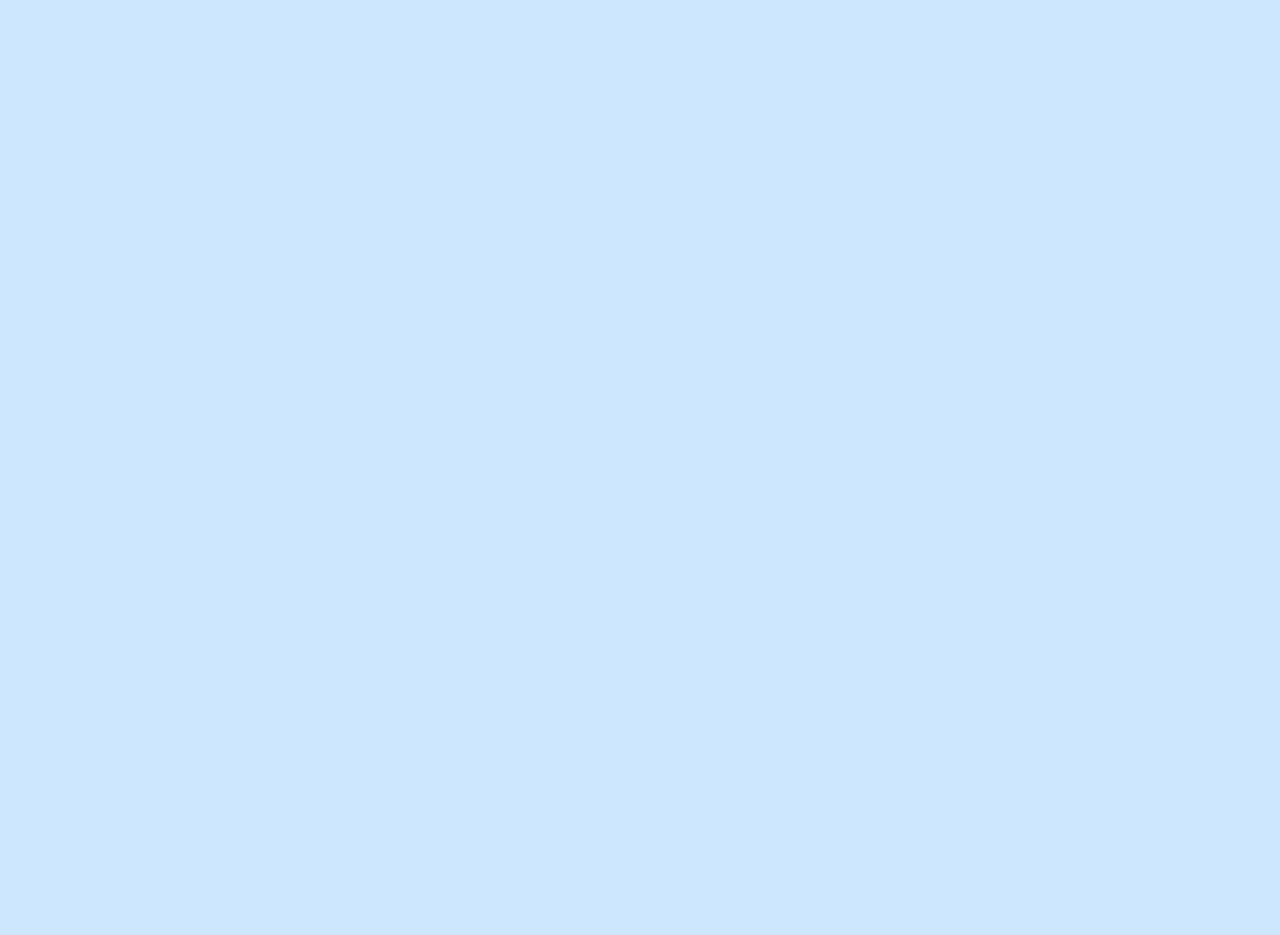
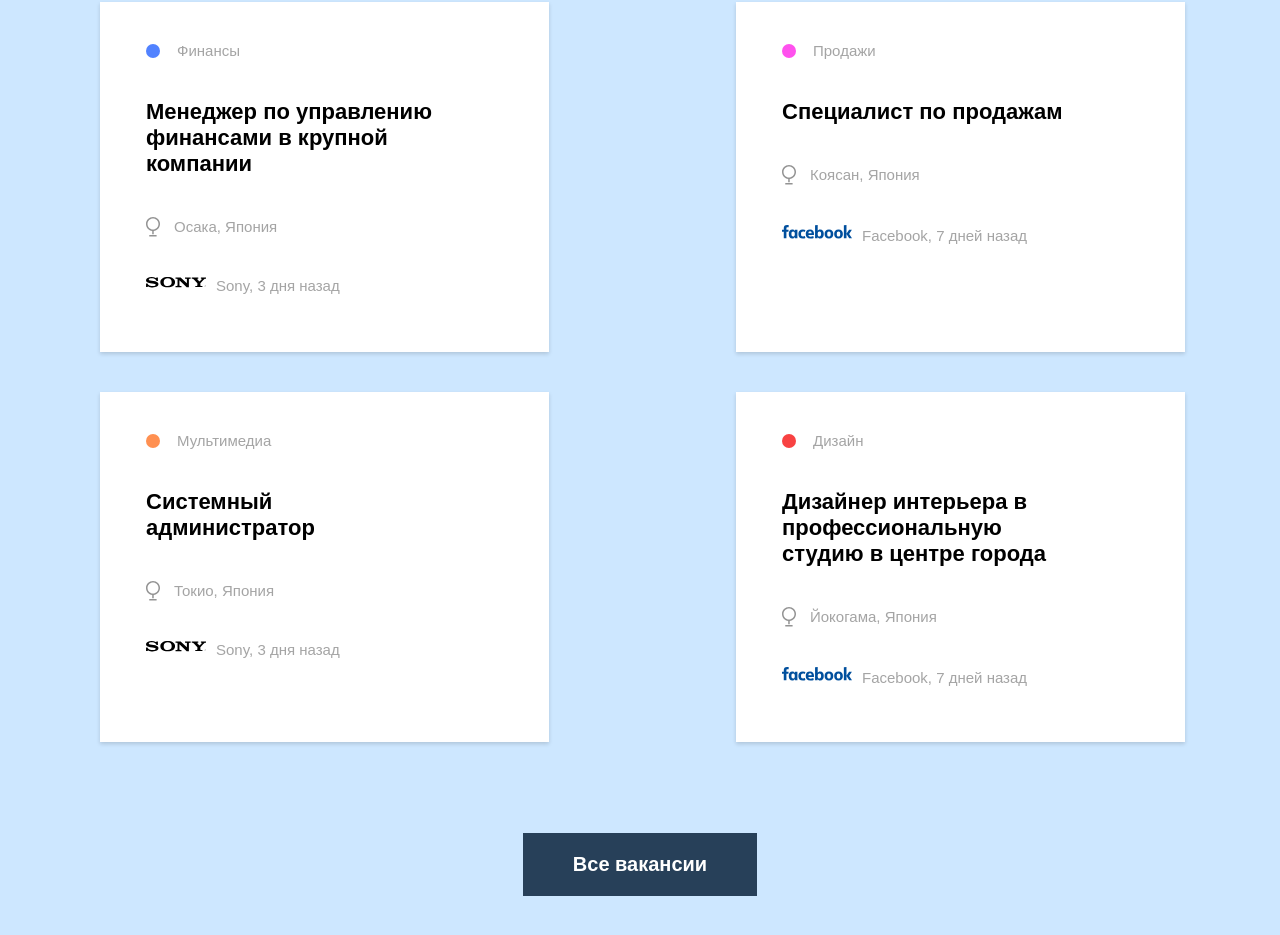
Before and after one commit to Olhaj/React, a React (Vite) app in the folder MY PROJECTS/cooljob/: page / in a window 1280 px wide. Shown: the part 1879-2814 px from the top of the page. Before the commit the page ends 1777 px from the top, so only its background shows below. Built offline with nearby package versions, Linux system fonts and the light colour scheme.

Commit message:
Job vacancy cards, their styles, and the section itself have been created.

```diff
--- a/MY PROJECTS/cooljob/src/components/searchBar/styles.module.css
+++ b/MY PROJECTS/cooljob/src/components/searchBar/styles.module.css
@@ -75,7 +75,7 @@
   position: absolute;
   z-index: -1;
   top: -32px;
-  right: 15px;
+  right: 0;
   bottom: 0;
   width: 47%;
   height: auto;
--- a/MY PROJECTS/cooljob/src/components/vacancyCard/index.jsx
+++ b/MY PROJECTS/cooljob/src/components/vacancyCard/index.jsx
@@ -1,5 +1,103 @@
+import styles from "./styles.module.css";
+
+import location from "../../assets/icons/location_gray.svg";
+import sony from "../../assets/icons/sony_black.svg";
+import facebook from "../../assets/icons/facebook_blue.svg";
+import coca_cola from "../../assets/icons/coca_cola_red.svg";
+
 function VacancyCard() {
-  return <></>;
+  const newVacancy = [
+    {
+      id: 1,
+      color: "#5182ff",
+      category: "Финансы",
+      title: "Менеджер по управлению финансами в крупной компании",
+      icon: location,
+      geolocation: "Осака, Япония",
+      image: sony,
+      data: "Sony, 3 дня назад",
+    },
+    {
+      id: 2,
+      color: "#ff51ee",
+      category: "Продажи",
+      title: "Специалист по продажам",
+      icon: location,
+      geolocation: "Коясан, Япония",
+      image: facebook,
+      data: "Facebook, 7 дней назад",
+    },
+    {
+      id: 3,
+      color: "#58D94D",
+      category: "Служба поддержки",
+      title: "Оператор колл центра",
+      icon: location,
+      geolocation: "Томаму, Япония",
+      image: coca_cola,
+      data: "CocaCola, 1 день назад",
+    },
+    {
+      id: 4,
+      color: "#FF9051",
+      category: "Мультимедиа",
+      title: "Системный администратор",
+      icon: location,
+      geolocation: "Токио, Япония",
+      image: sony,
+      data: "Sony, 3 дня назад",
+    },
+    {
+      id: 5,
+      color: "#F84242",
+      category: "Дизайн",
+      title: "Дизайнер интерьера в профессиональную студию в центре города",
+      icon: location,
+      geolocation: "Йокогама, Япония",
+      image: facebook,
+      data: "Facebook, 7 дней назад",
+    },
+    {
+      id: 6,
+      color: "#383838",
+      category: "Грузоперевозки",
+      title: "Водитель на дальние дистанции",
+      icon: location,
+      geolocation: "Кобе. Япония",
+      image: coca_cola,
+      data: "CocaCola, 1 день назад",
+    },
+  ];
+
+  return (
+    <div className={styles.vacancy_card}>
+      {newVacancy.map((vacancy) => {
+        return (
+          <div className={styles.vacancy_box} key={vacancy.id} {...vacancy}>
+            <div className={styles.vacancy_dot}>
+              <div
+                className={styles.dot}
+                style={{
+                  backgroundColor: vacancy.color,
+                  border: vacancy.color,
+                }}
+              ></div>
+              <span>{vacancy.category}</span>
+            </div>
+            <h4>{vacancy.title}</h4>
+            <div className={styles.vacancy_location}>
+              <img src={vacancy.icon} alt="icon" />
+              <span>{vacancy.geolocation}</span>
+            </div>
+            <div className={styles.vacancy_data}>
+              <img src={vacancy.image} alt="image" />
+              <span>{vacancy.data}</span>
+            </div>
+          </div>
+        );
+      })}
+    </div>
+  );
 }
 
 export default VacancyCard;
--- a/MY PROJECTS/cooljob/src/components/vacancyCard/styles.module.css
+++ b/MY PROJECTS/cooljob/src/components/vacancyCard/styles.module.css
@@ -0,0 +1,75 @@
+.vacancy_card {
+  display: grid;
+  grid-template-columns: repeat(3, 1fr);
+  grid-template-rows: repeat(2, 1fr);
+  grid-column-gap: 187px;
+  grid-row-gap: 40px;
+  flex-wrap: nowrap;
+  transition:
+    transform 180ms ease,
+    box-shadow 180ms ease;
+}
+
+.vacancy_box {
+  width: 449px;
+  height: 350px;
+  padding: 40px 116px 40px 46px;
+  background-color: #ffffff;
+  box-shadow: 0 2px 4px #00000026;
+  cursor: pointer;
+}
+
+.vacancy_box:hover {
+  transform: scale(1.04);
+  box-shadow: 0 6px 14px rgb(0 0 0 / 14%);
+}
+
+.vacancy_dot,
+.vacancy_location,
+.vacancy_data {
+  display: flex;
+  align-items: center;
+}
+
+.vacancy_dot {
+  padding-bottom: 40px;
+  gap: 17px;
+}
+
+.dot {
+  width: 14px;
+  height: 14px;
+  border-radius: 50%;
+  border: 2px solid #5182ff;
+  background-color: #5182ff;
+}
+
+.vacancy_dot > span,
+.vacancy_location > span,
+.vacancy_data > span {
+  color: #8d8d8dcc;
+  font-weight: 500;
+  font-size: 15px;
+}
+
+.vacancy_box > h4 {
+  margin-bottom: 16px;
+  font-weight: 700;
+  font-size: 22px;
+}
+
+.vacancy_location {
+  gap: 14px;
+}
+
+.vacancy_location > img {
+  margin-top: 24px;
+}
+
+.vacancy_data {
+  gap: 10px;
+}
+
+.vacancy_data > img {
+  margin-top: 17px;
+}
--- a/MY PROJECTS/cooljob/src/components/vacancyCardList/index.jsx
+++ b/MY PROJECTS/cooljob/src/components/vacancyCardList/index.jsx
@@ -1,5 +1,17 @@
+import VacancyCard from "../vacancyCard";
+import styles from "./styles.module.css";
+
 function VacancyCardList() {
-  return <></>;
+  return (
+    <section className={styles.vacancy_section}>
+      <h3>Новые вакансии</h3>
+      <p>Найди работу своей мечты прямо сейчас</p>
+      <VacancyCard />
+      <button className={styles.vacancy_btn} type="submit">
+        Все вакансии
+      </button>
+    </section>
+  );
 }
 
 export default VacancyCardList;
--- a/MY PROJECTS/cooljob/src/components/vacancyCardList/styles.module.css
+++ b/MY PROJECTS/cooljob/src/components/vacancyCardList/styles.module.css
@@ -0,0 +1,29 @@
+.vacancy_section {
+  margin: 0 100px 151px 100px;
+}
+
+.vacancy_section > h3 {
+  padding-bottom: 12px;
+  font-weight: 700;
+  font-size: 28px;
+}
+
+.vacancy_section > p {
+  padding-bottom: 43px;
+  color: #8d8d8dcc;
+  font-weight: 600;
+  font-size: 15px;
+}
+
+.vacancy_btn {
+  display: block;
+  margin: 91px auto 0;
+  border: none;
+  padding: 20px 50px;
+  color: #ffffff;
+  background-color: #274059;
+  font-weight: 700;
+  font-size: 20px;
+  text-align: center;
+  cursor: pointer;
+}
--- a/MY PROJECTS/cooljob/src/pages/home/index.jsx
+++ b/MY PROJECTS/cooljob/src/pages/home/index.jsx
@@ -1,6 +1,7 @@
 import CategoryCardList from "../../components/categoryCardList";
 import Header from "../../components/header";
 import SearchBar from "../../components/searchBar";
+import VacancyCardList from "../../components/vacancyCardList";
 
 function Home() {
   return (
@@ -8,6 +9,7 @@ function Home() {
       <Header />
       <SearchBar />
       <CategoryCardList />
+      <VacancyCardList />
     </>
   );
 }
```
Also changed, not shown: MY PROJECTS/cooljob/src/assets/icons/location_gray.svg (added), MY PROJECTS/cooljob/src/assets/icons/sony_black.svg (added).
